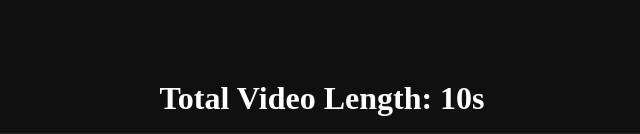
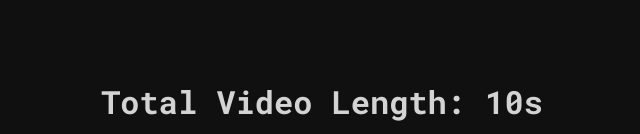
Before and after one commit to shohanur-shoron/VideoListCollect, a Django app: page /view in a window 1280 px wide. Shown: the part 80-214 px from the top of the page, without its empty margins (318-958 px from the left). Run offline with Django 5.2, Linux system fonts and the light colour scheme; tables that the repository leaves empty hold one stand-in row (values such as "Sample post").

Commit message:
CSS fixed

```diff
--- a/static/style/style.css
+++ b/static/style/style.css
@@ -352,3 +352,8 @@ body{
 .videoLinks a:focus {
     outline: 2px solid #ff4081; /* Focus outline for accessibility */
 }
+
+.totalLengthTable{
+    font-family: "Roboto Mono", serif;
+    color: #d3d3d3;
+}
```
